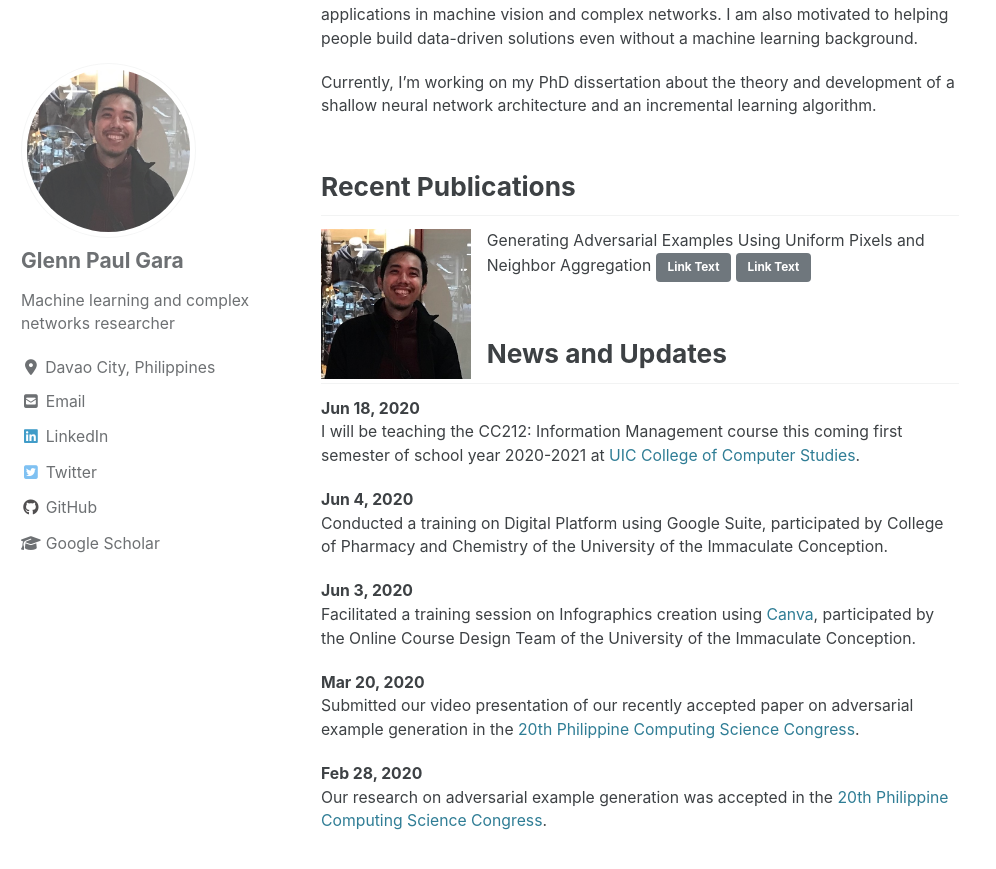
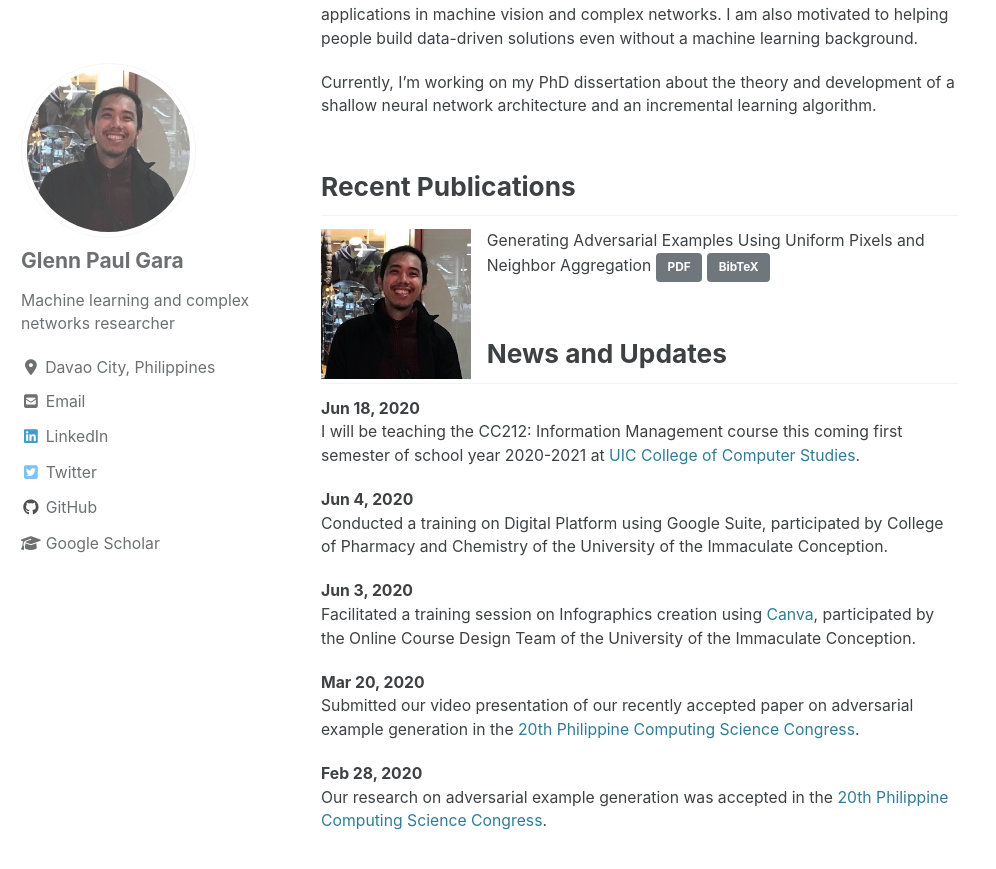
Before and after one commit to glenngara/glenngara.github.io, a Jekyll site: the page built from _pages/home.md, in a window 1280 px wide and 900 px high, scrolled down 338 px. Shown: the top 869 px of the window, without its empty margins (0-996 px from the left). Built offline with Jekyll 4.4.1, drawn with Linux system fonts in a browser that asks for light colours; cached includes are drawn as plain includes; nearby versions of some CDN libraries.

```diff
--- a/_pages/home.md
+++ b/_pages/home.md
@@ -15,8 +15,8 @@ Recent Publications
 ------
 ![image-center](/assets/images/bio-photo.jpg){: .align-left height="150" width="150"}
 Generating Adversarial Examples Using Uniform Pixels and Neighbor Aggregation
-<a href="#" class="btn btn--primary">Link Text</a>
-<a href="#" class="btn btn--primary">Link Text</a>
+<a href="#" class="btn btn--primary">PDF</a>
+<a href="#" class="btn btn--primary">BibTeX</a>
 
 
 News and Updates
```
